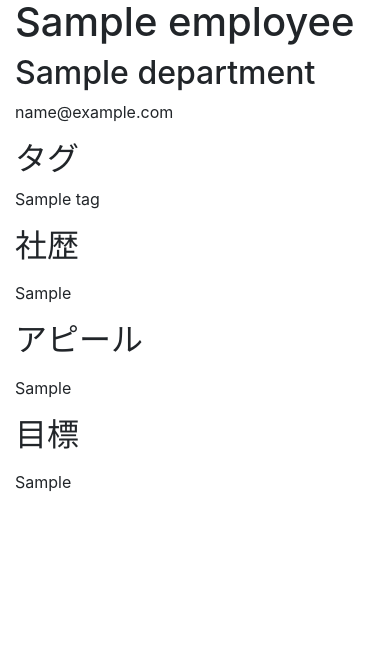
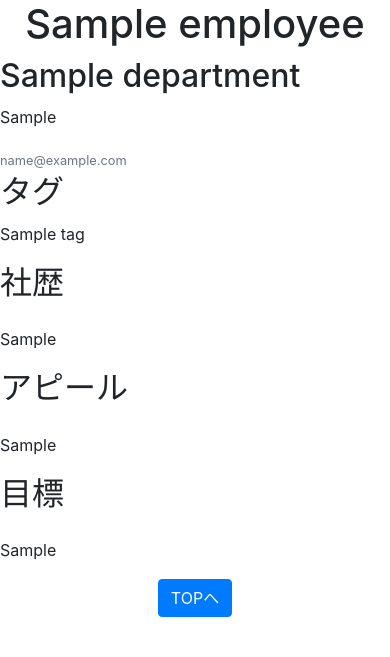
Before and after one commit to e175722/techjam, a Django app: template webapp/templates/webapp/employee_detail.html in a window 390 px wide. Shown: the part 634-1291 px from the top of the page. Before the commit the page ends 1126 px from the top, so only its background shows below. Run offline with Django 3.2, Linux system fonts and the light colour scheme; the template is opened without the code that fills it: most values are stand-ins (such as "Sample title", 1, 10 or a date in 2020); some libraries are stand-ins or nearby versions.

Commit message:
詳細画面のデザインを編集しました

```diff
--- a/webapp/templates/webapp/employee_detail.html
+++ b/webapp/templates/webapp/employee_detail.html
@@ -6,35 +6,82 @@
 
 <div class="container">
   <div class="row">
-    <div class="col-md-4  img-hidden">
-      <img class="card-img-top" src="/static/image/profile/{{employee.employee_id}}/1.jpg" alt="img">
+    <div class="col-md-1"></div>
+    <div class="col-md-10">
+        <img class="card-img-top" src="/static/image/profile/{{employee.employee_id}}/1.jpg" class="mw-100" alt="">
     </div>
-    <div class="col-md-8">
+    <div class="col-md-1"></div>
+  </div>
+  <div class="row" class="py-1">
+    <div class="col text-center">
       <h1>{{employee.name}}</h1>
+    </div>
+  </div>
+  <div class="row" class="py-1">
+    <div class="col-md-1"></div>
     <h2>{{employee.department}}</h2>
-      <p>{{employee.mail}}</p>
+    <div class="col-md-1"></div>
+  </div>
+  <div class="row" class="py-1">
+    <div class="col-md-1"></div>
+    <p>{{employee.introduction.1}}</p>
+    <div class="col-md-1"></div>
+  </div>
+  <div class="row" class="py-1">
+    <div class="col-md-1"></div>
+    <a href="{{employee.mail}}"><p class="card-text"><small class="text-muted">{{employee.mail}}</small></p></a>
+    <div class="col-md-1"></div>
+  </div>
+  <div class="row" class="py-1">
+    <div class="col-md-1"></div>
+    <h2>タグ</h2>
+    <div class="col-md-1"></div>
+  </div>
+  <div class="row" class="py-1">
+    <div class="col-md-1"></div>
     {% if employee.introduction_1 %}
-      <h2>タグ</h2>
     <p>{{employee.tag}}</p>
     {% endif %}
-
-
+    <div class="col-md-1"></div>
+  </div>
+  <div class="row" class="py-1">
+    <div class="col-md-1"></div>
     {% if employee.introduction_1 %}
     <h2>社歴</h2>
+    <div class="col-md-1"></div>
+  </div>
+  <div class="row" class="py-1">
+    <div class="col-md-1"></div>
     <p>{{employee.introduction_1 | linebreaksbr | linebreaks}}</p>
     {% endif %}
+    <div class="col-md-1"></div>
+  </div>
+  <div class="row" class="py-1">
+    <div class="col-md-1"></div>
     {% if employee.introduction_2 %}
     <h2>アピール</h2>
+    <div class="col-md-1"></div>
+  </div>
+  <div class="row" class="py-1">
+    <div class="col-md-1"></div>
     <p>{{employee.introduction_2 | linebreaksbr | linebreaks}}</p>
     {% endif %}
+    <div class="col-md-1"></div>
+  </div>
+  <div class="row" class="py-1">
+    <div class="col-md-1"></div>
     {% if employee.introduction_3 %}
     <h2>目標</h2>
+    <div class="col-md-1"></div>
+  </div>
+  <div class="row" class="py-1">
+    <div class="col-md-1"></div>
     <p>{{employee.introduction_3 | linebreaksbr | linebreaks}}</p>
     {% endif %}
-    </div>
+    <div class="col-md-1"></div>
   </div>
 </div>
 
-
+<p class="text-center"><a href="{% url 'webapp:index'%}"><button type="button" class="btn btn-primary">TOPへ</button></a></p>
 
 {% endblock %}
```
Lines whose indentation alone changed are shown as unchanged.
